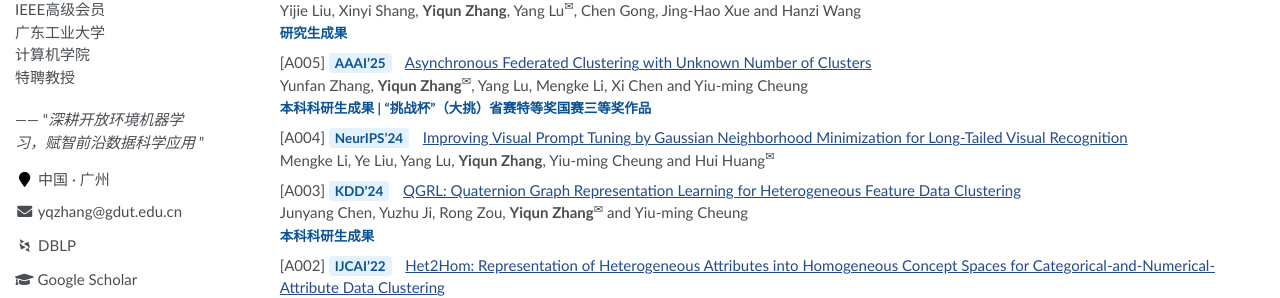
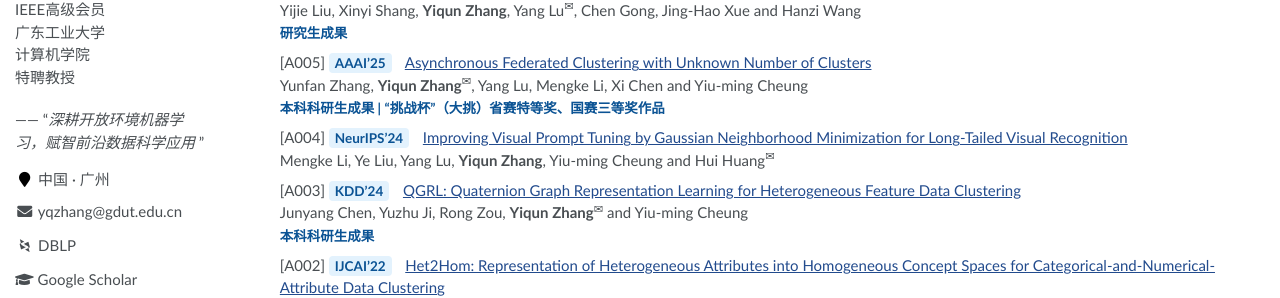
Before and after one commit to yqzhang-Zz/zh-publications, a Jekyll site: the page built from _pages/about.md, in a window 1280 px wide and 900 px high, scrolled down 2511 px. Shown: the part 160-458 px from the top of the window. Built offline with Jekyll 4.4.1, drawn with Linux system fonts in a browser that asks for light colours; some web fonts are replaced; a script that is not in the unit is left out; comment, search, counter and statistics services are not loaded.

Commit message:
Update about.md

```diff
--- a/_pages/about.md
+++ b/_pages/about.md
@@ -234,7 +234,7 @@ Yijie Liu, Xinyi Shang, **Yiqun Zhang**, Yang Lu<sup>&#x2709;</sup>, Chen Gong,
 AAAI'25</span>
 [Asynchronous Federated Clustering with Unknown Number of Clusters](https://ojs.aaai.org/index.php/AAAI/article/view/34429)<br>
 Yunfan Zhang, **Yiqun Zhang**<sup>&#x2709;</sup>, Yang Lu, Mengke Li, Xi Chen and Yiu-ming Cheung<br>
-<span style="color: #0b5394; font-size: 0.9em; font-weight: bold;">本科科研生成果 | “挑战杯”（大挑）省赛特等奖国赛三等奖作品</span>
+<span style="color: #0b5394; font-size: 0.9em; font-weight: bold;">本科科研生成果 | “挑战杯”（大挑）省赛特等奖、国赛三等奖作品</span>
 
 [A004] <span style="background-color: #e3f2fd; color: #0b5394; padding: 2px 6px; border-radius: 4px; font-weight: bold; font-size: 0.9em; margin-right: 6px;">
 NeurIPS'24</span>
```
